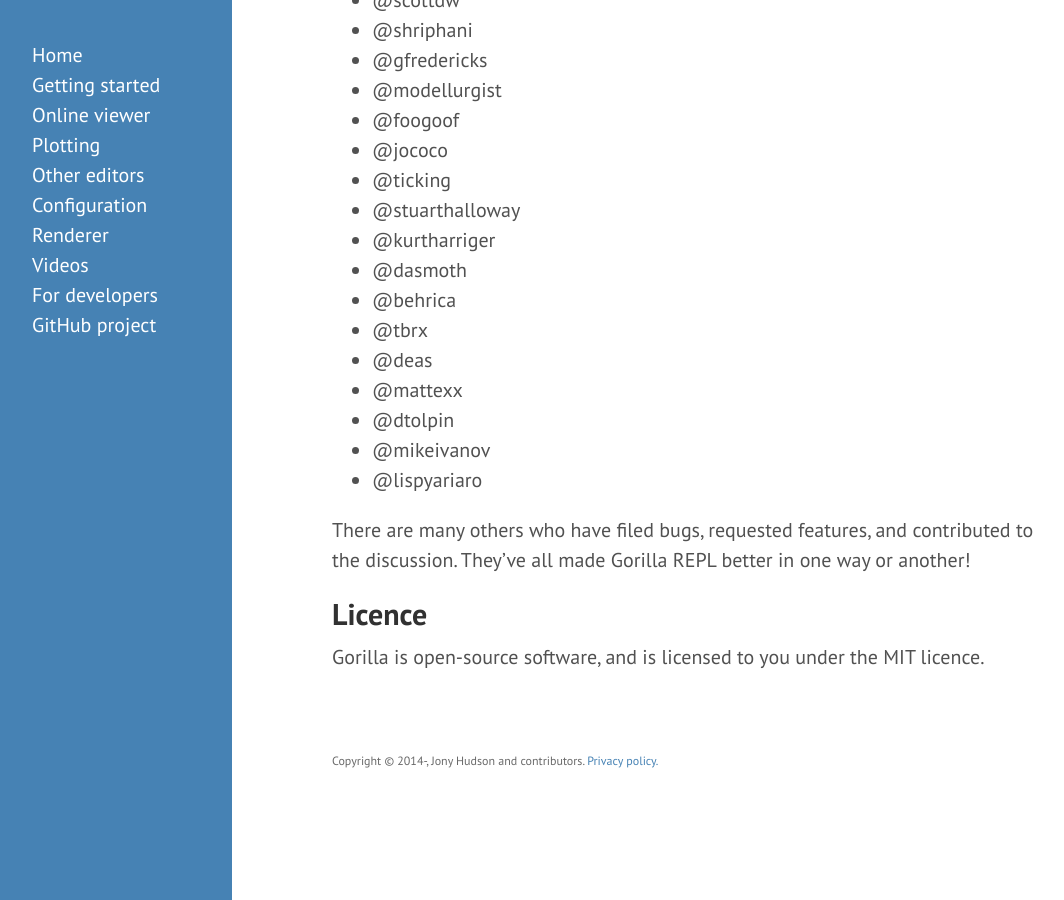
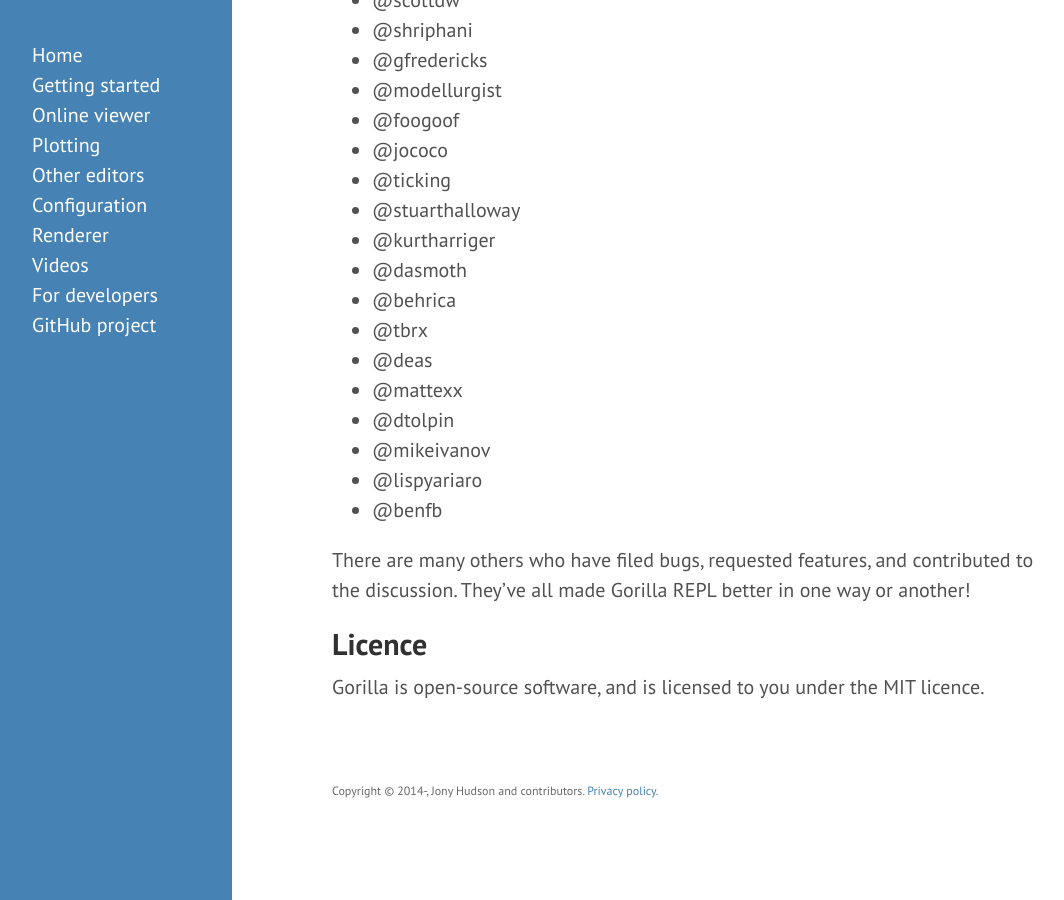
Before and after one commit to JonyEpsilon/gorilla-repl.org, a Jekyll site: the page built from index.md, in a window 1280 px wide and 900 px high, scrolled down 1739 px. Shown: the whole window, without its empty margins (8-1072 px from the left). Built offline with Jekyll 4.4.1, drawn with Linux system fonts in a browser that asks for light colours.

Commit message:
Add @benfb to list of contributors.

```diff
--- a/index.md
+++ b/index.md
@@ -66,6 +66,7 @@ In order of first commit, code and documentation contributors to date are:
 - @dtolpin
 - @mikeivanov
 - @lispyariaro
+- @benfb
 
 There are many others who have filed bugs, requested features, and contributed to the discussion. They've all made
 Gorilla REPL better in one way or another!
```
